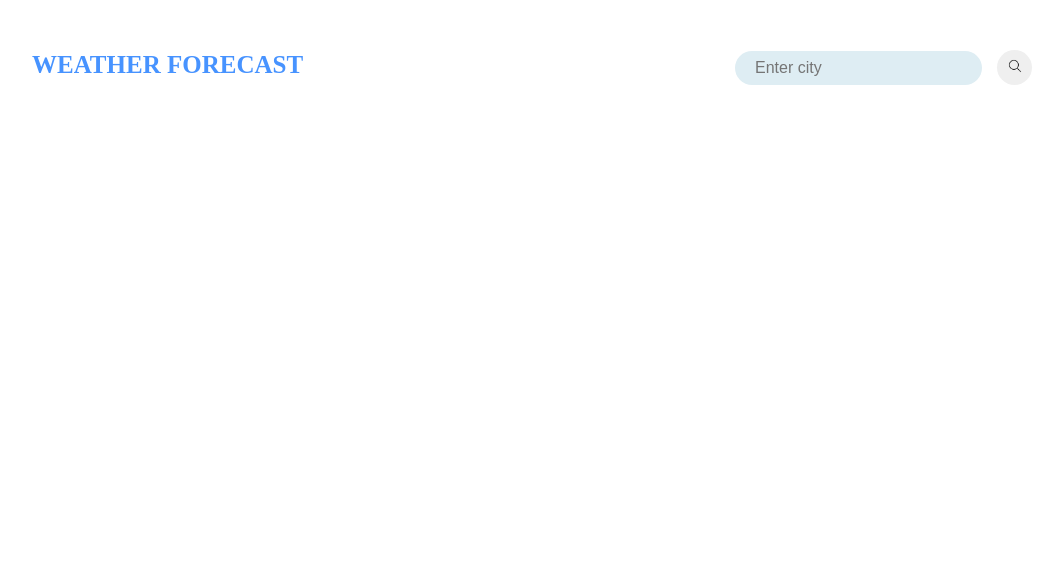
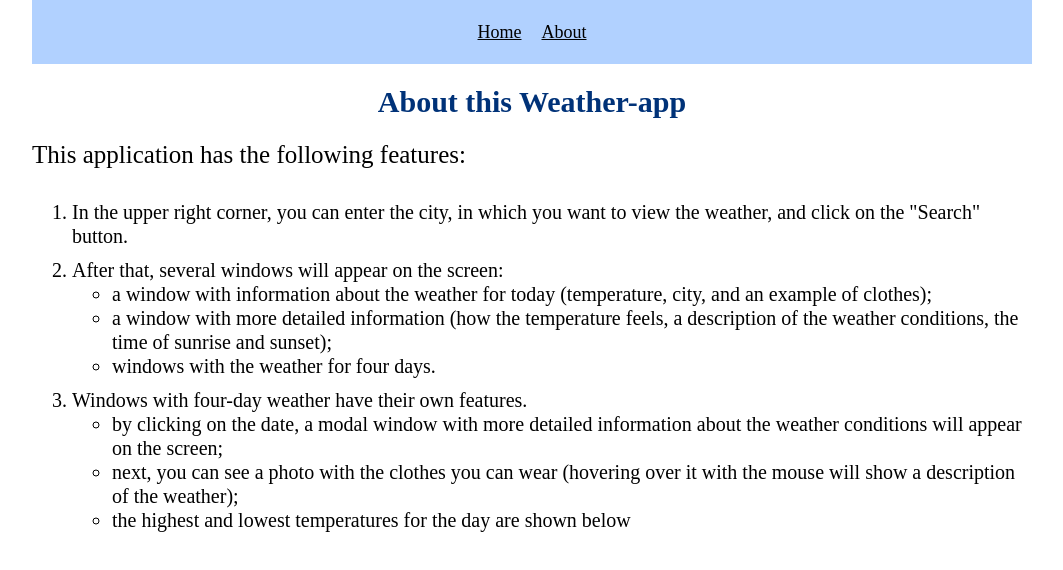
Before and after one commit to ValeriiaVovk/Weather-app, a React (Create React App) app: page /about in a window 1280 px wide. Shown: the top 570 px of the page, without its empty margins (108-1171 px from the left). Built offline with nearby package versions, Linux system fonts and the light colour scheme.

Commit message:
Added page about app

```diff
--- a/package.json
+++ b/package.json
@@ -8,6 +8,8 @@
     "@testing-library/user-event": "^13.5.0",
     "react": "^18.2.0",
     "react-dom": "^18.2.0",
+    "react-router": "^6.11.2",
+    "react-router-dom": "^6.11.2",
     "react-scripts": "5.0.1",
     "web-vitals": "^2.1.4"
   },
--- a/src/App.js
+++ b/src/App.js
@@ -1,10 +1,24 @@
 import './styles/styles.css';
 import CurrentWeather from './components/CurrentWeather';
+import { Routes, Route, Link } from "react-router-dom";
+import AboutApp from "./components/about-app";
 
 function App() {
   return (
     <div className="App">
-      <CurrentWeather />
+      <header className="header">
+        <Link to="/" className="link">
+          Home
+        </Link>
+        <Link to="/about" className="link">
+          About
+        </Link>
+      </header>
+      <Routes>
+        <Route path="/" element={<CurrentWeather />} />
+        <Route path="/about" element={<AboutApp />} />
+      </Routes>
+      {/* <CurrentWeather /> */}
     </div>
   );
 }
--- /dev/null
+++ b/src/components/about-app.js
@@ -0,0 +1,52 @@
+import React from "react";
+
+function AboutApp() {
+  return (
+    <div className="about-container">
+      <h1 className="about">About this Weather-app</h1>
+      <h2 className="about_header">
+        This application has the following features:
+      </h2>
+      <ol className="about_list">
+        <li className="about_list-item">
+          In the upper right corner, you can enter the city, in which you want
+          to view the weather, and click on the "Search" button.
+        </li>
+        <li className="about_list-item">
+          After that, several windows will appear on the screen:
+          <ul>
+            <li>
+              a window with information about the weather for today
+              (temperature, city, and an example of clothes);
+            </li>
+            <li>
+              a window with more detailed information (how the temperature
+              feels, a description of the weather conditions, the time of
+              sunrise and sunset);
+            </li>
+            <li>windows with the weather for four days.</li>
+          </ul>
+        </li>
+        <li className="about_list-item">
+          Windows with four-day weather have their own features.
+          <ul>
+            <li>
+              by clicking on the date, a modal window with more detailed
+              information about the weather conditions will appear on the
+              screen;
+            </li>
+            <li>
+              next, you can see a photo with the clothes you can wear (hovering
+              over it with the mouse will show a description of the weather);
+            </li>
+            <li>
+              the highest and lowest temperatures for the day are shown below
+            </li>
+          </ul>
+        </li>
+      </ol>
+    </div>
+  );
+}
+
+export default AboutApp;
--- a/src/index.js
+++ b/src/index.js
@@ -1,5 +1,6 @@
 import React from 'react';
 import ReactDOM from 'react-dom/client';
+import { BrowserRouter } from "react-router-dom";
 import './index.css';
 import App from './App';
 import reportWebVitals from './reportWebVitals';
@@ -7,7 +8,9 @@ import reportWebVitals from './reportWebVitals';
 const root = ReactDOM.createRoot(document.getElementById('root'));
 root.render(
   <React.StrictMode>
-    <App />
+    <BrowserRouter>
+      <App />
+    </BrowserRouter>
   </React.StrictMode>
 );
 
--- a/src/styles/styles.css
+++ b/src/styles/styles.css
@@ -266,4 +266,63 @@
   line-height: 30px;
   color: #000000;
   text-align: center;
+}
+
+/*AboutApp*/
+.about-container {
+  margin: 0 auto;
+  max-width: 1000px;
+}
+
+.about {
+  font-family: "Montserrat";
+  font-style: normal;
+  font-weight: 700;
+  font-size: 30px;
+  line-height: 36px;
+  color: #003278;
+  padding-top: 20px;
+  text-align: center;
+}
+.about_header {
+  font-family: "Montserrat";
+  font-style: normal;
+  font-weight: 400;
+  font-size: 25px;
+  line-height: 30px;
+  color: #000000;
+  padding-top: 20px;
+}
+.about_list {
+  padding-top: 20px;
+  color: #000000;
+  font-family: "Montserrat";
+  font-style: normal;
+  font-weight: 400;
+  font-size: 20px;
+  line-height: 24px;
+}
+.about_list-item {
+  padding-top: 10px;
+}
+
+/*Header*/
+.header {
+  margin: 0 auto;
+  max-width: 1000px;
+  padding-top: 20px;
+  padding-bottom: 20px;
+  display: flex;
+  justify-content: center;
+  gap: 20px;
+  background: #b1d1ff;
+}
+
+.link {
+  font-family: "Montserrat";
+  font-style: normal;
+  font-weight: 500;
+  font-size: 18px;
+  line-height: 24px;
+  color: #000000;
 }/*# sourceMappingURL=styles.css.map */
--- a/src/styles/styles.scss
+++ b/src/styles/styles.scss
@@ -297,3 +297,67 @@
     color: #000000;
     text-align: center;
 }
+
+/*AboutApp*/
+
+.about-container {
+    margin: 0 auto;
+    max-width: 1000px;
+}
+
+.about {
+    font-family: 'Montserrat';
+    font-style: normal;
+    font-weight: 700;
+    font-size: 30px;
+    line-height: 36px;
+    color: #003278;
+    padding-top: 20px;
+    text-align: center;
+
+    &_header {
+        font-family: 'Montserrat';
+        font-style: normal;
+        font-weight: 400;
+        font-size: 25px;
+        line-height: 30px;
+        color: #000000;
+        padding-top: 20px;
+    }
+
+    &_list {
+        padding-top: 20px;
+        color: #000000;
+        font-family: 'Montserrat';
+        font-style: normal;
+        font-weight: 400;
+        font-size: 20px;
+        line-height: 24px;
+    }
+
+    &_list-item {
+        padding-top: 10px;
+    }
+}
+
+/*Header*/
+
+.header {
+    margin: 0 auto;
+    max-width: 1000px;
+    padding-top: 20px;
+    padding-bottom: 20px;
+    display: flex;
+    justify-content: center;
+    gap: 20px;
+    background: #b1d1ff;
+}
+
+.link {
+    font-family: 'Montserrat';
+    font-style: normal;
+    font-weight: 500;
+    font-size: 18px;
+    line-height: 24px;
+    color: #000000;
+}
```
Also changed, not shown: 2 other files (tests, documents, lock files or other folders).
